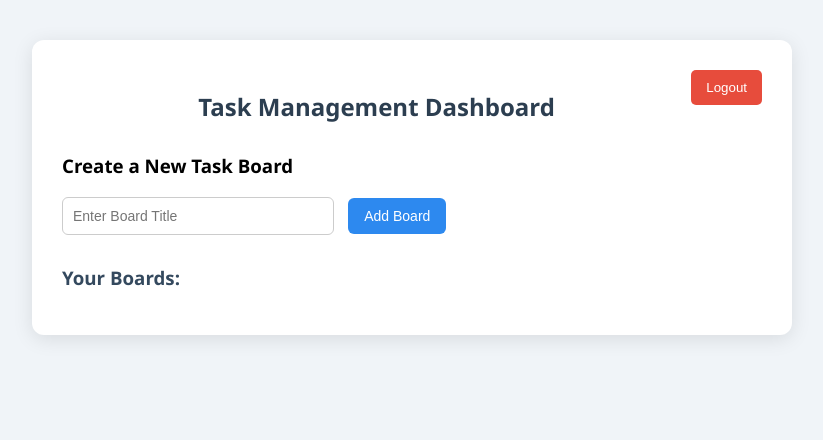
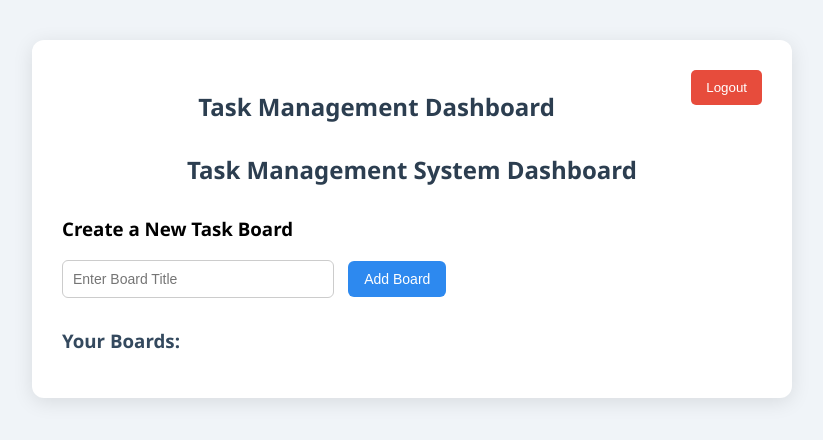
Before and after one commit to Manjushaveluri/Task-Management-System, a plain HTML site: page board.html in a window 1280 px wide. Shown: the whole page, without its empty margins (228-1051 px from the left). Drawn offline with Linux system fonts and the light colour scheme; no server answers.

Commit message:
Updated the logic for system

```diff
--- a/board.html
+++ b/board.html
@@ -95,6 +95,7 @@
   <div class="container">
     <button class="logout-btn" id="logoutBtn">Logout</button>
     <h2>Task Management Dashboard</h2>
+    <h2>Task Management System Dashboard</h2>
 
     <div>
       <h3>Create a New Task Board</h3>
```
